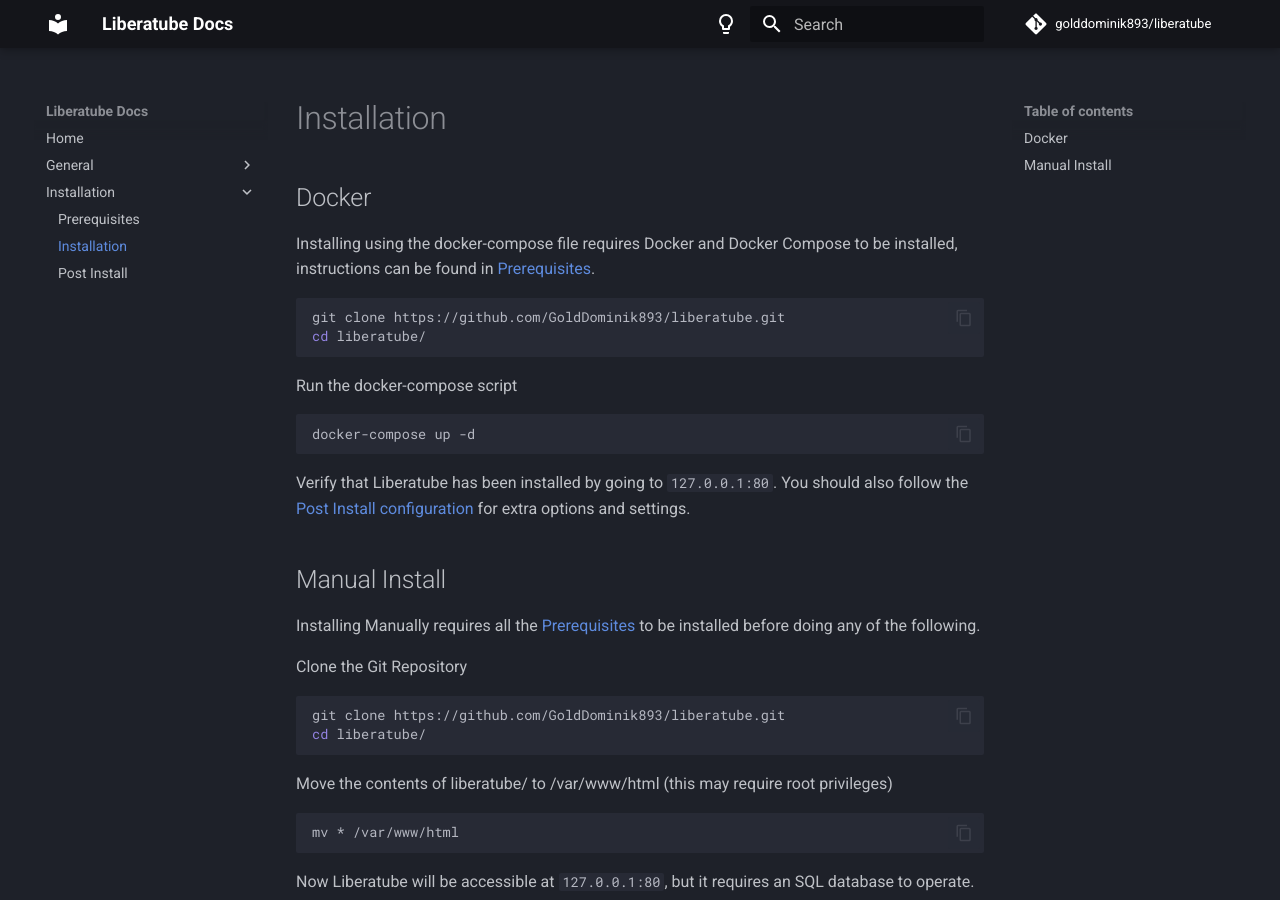
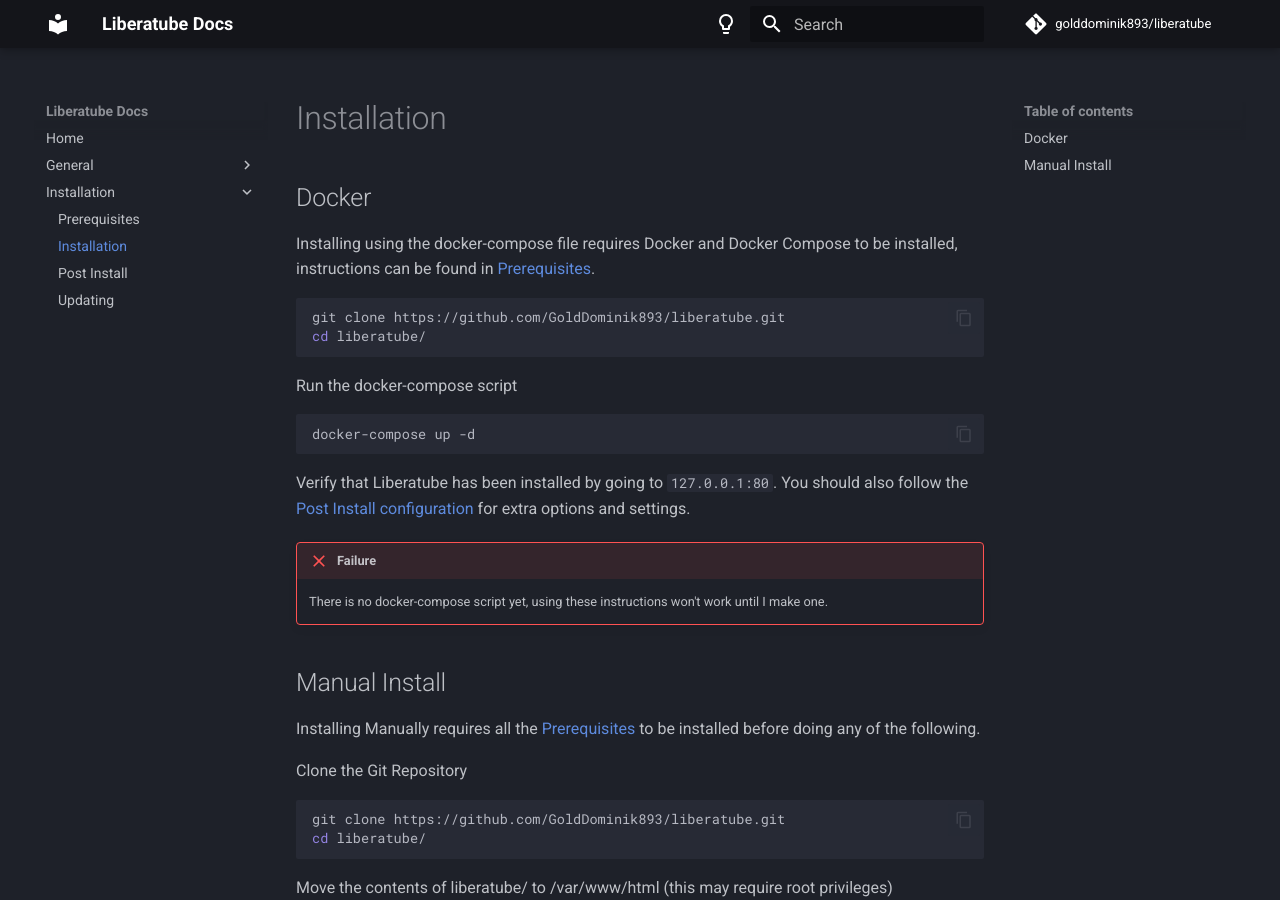
Before and after one commit to GoldDominik893/liberatube-docs, an MkDocs documentation site: the page built from docs/installation/2.installation.md, in a window 1280 px wide and 900 px high. Built offline with MkDocs 1.6.1 and Material for MkDocs 9.7.7, drawn with Linux system fonts in a browser that asks for light colours; comment, search, counter and statistics services are not loaded.

Commit message:
update installation

````diff
--- a/docs/installation/2.installation.md
+++ b/docs/installation/2.installation.md
@@ -16,6 +16,10 @@
 ```
 
 Verify that Liberatube has been installed by going to `127.0.0.1:80`. You should also follow the [Post Install configuration](3.post-install.md) for extra options and settings.
+
+!!! failure
+
+    There is no docker-compose script yet, using these instructions won't work until I make one.
 
 ## Manual Install
 
````
Also changed, not shown: docs/installation/4.updating.md (added, +9 -0 lines), docs/installation/1.prerequisites.md (line endings or trailing spaces).
